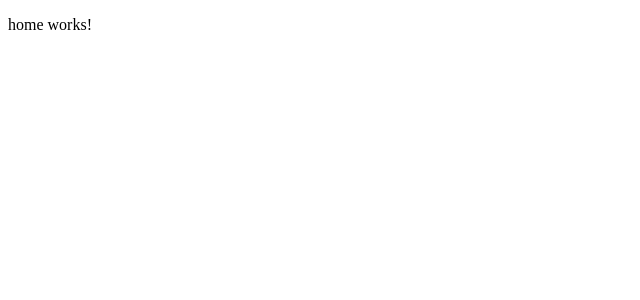
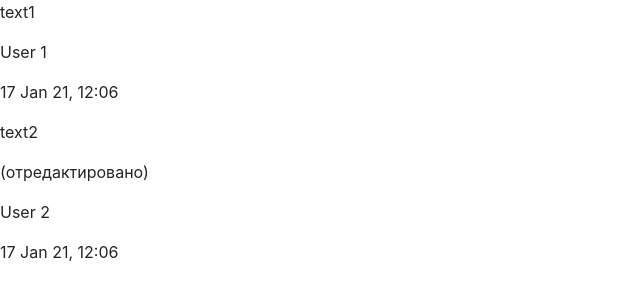
Before and after one commit to AlexanderFraltsov/test-posts, an Angular app: page /main in a window 1280 px wide. Shown: the top 300 px of the page, without its empty margins (0-640 px from the left). Built offline with nearby package versions, Linux system fonts and the light colour scheme.

Commit message:
feat: added post-service

```diff
--- a/package.json
+++ b/package.json
@@ -16,9 +16,12 @@
     "@angular/compiler": "~11.0.3",
     "@angular/core": "~11.0.3",
     "@angular/forms": "~11.0.3",
+    "@angular/localize": "~11.0.3",
     "@angular/platform-browser": "~11.0.3",
     "@angular/platform-browser-dynamic": "~11.0.3",
     "@angular/router": "~11.0.3",
+    "@ng-bootstrap/ng-bootstrap": "^9.0.0",
+    "bootstrap": "^4.5.0",
     "rxjs": "~6.6.0",
     "tslib": "^2.0.0",
     "zone.js": "~0.10.2"
--- a/src/app/modules/main/components/post/post.component.html
+++ b/src/app/modules/main/components/post/post.component.html
@@ -1 +1,5 @@
-<p>post works!</p>
+<p>{{post!.text}}</p>
+<p>{{post!.file}}</p>
+<p *ngIf="post!.isModified">(отредактировано)</p>
+<p>{{post!.author}}</p>
+<p>{{post!.date | date: 'd MMM yy, h:mm'}}</p>
--- a/src/app/modules/main/components/post/post.component.ts
+++ b/src/app/modules/main/components/post/post.component.ts
@@ -1,4 +1,5 @@
-import { Component, OnInit } from '@angular/core';
+import { Component, Input, OnInit } from '@angular/core';
+import { IPost } from '../../../../shared/models/post.model';
 
 @Component({
   selector: 'app-post',
@@ -6,7 +7,7 @@ import { Component, OnInit } from '@angular/core';
   styleUrls: ['./post.component.scss']
 })
 export class PostComponent implements OnInit {
-
+  @Input() public post?: IPost;
   constructor() { }
 
   ngOnInit(): void {
--- a/src/app/modules/main/main.module.ts
+++ b/src/app/modules/main/main.module.ts
@@ -4,6 +4,7 @@ import { CommonModule } from '@angular/common';
 import { HomeComponent } from './pages/home/home.component';
 import { MainRoutingModule } from './main.routing.module';
 import { PostComponent } from './components/post/post.component';
+import { SharedModule } from '../../shared/shared.module';
 
 
 
@@ -11,7 +12,8 @@ import { PostComponent } from './components/post/post.component';
   declarations: [HomeComponent, PostComponent],
   imports: [
     CommonModule,
-    MainRoutingModule
+    MainRoutingModule,
+    SharedModule
   ]
 })
 export class MainModule { }
--- a/src/app/modules/main/pages/home/home.component.html
+++ b/src/app/modules/main/pages/home/home.component.html
@@ -1 +1,3 @@
-<p>home works!</p>
+<div *ngFor="let post of posts$ | async">
+  <app-post [post]="post"></app-post>
+</div>
--- a/src/app/modules/main/pages/home/home.component.ts
+++ b/src/app/modules/main/pages/home/home.component.ts
@@ -1,4 +1,8 @@
+import { IPost } from '../../../../shared/models/post.model';
+import { Observable } from 'rxjs';
 import { Component, OnInit } from '@angular/core';
+
+import { PostService } from '../../services/post.service';
 
 @Component({
   selector: 'app-home',
@@ -6,10 +10,11 @@ import { Component, OnInit } from '@angular/core';
   styleUrls: ['./home.component.scss']
 })
 export class HomeComponent implements OnInit {
+  public posts$: Observable<IPost[]>;
 
-  constructor() { }
-
-  ngOnInit(): void {
+  constructor(private postService: PostService) {
+    this.posts$ = this.postService.getAll();
   }
 
+  public ngOnInit(): void {}
 }
--- /dev/null
+++ b/src/app/modules/main/services/post.service.ts
@@ -0,0 +1,32 @@
+import { Observable } from 'rxjs';
+import { Injectable } from '@angular/core';
+import { IPost } from 'src/app/shared/models/post.model';
+
+const mockPosts: IPost[] = [
+  {
+    id: '1',
+    author: 'User 1',
+    date: new Date(),
+    text: 'text1',
+    isModified: false
+  },
+  {
+    id: '2',
+    author: 'User 2',
+    date: new Date(),
+    text: 'text2',
+    isModified: true
+  }
+];
+
+@Injectable({
+  providedIn: 'root'
+})
+export class PostService {
+
+  constructor() { }
+
+  public getAll(): Observable<IPost[]> {
+    return new Observable((subscriber) => subscriber.next(mockPosts));
+  }
+}
--- /dev/null
+++ b/src/app/shared/models/author.model.ts
@@ -0,0 +1,4 @@
+export interface IAuthor {
+  name: string;
+  password: string;
+}
--- a/src/polyfills.ts
+++ b/src/polyfills.ts
@@ -1,3 +1,7 @@
+/***************************************************************************************************
+ * Load `$localize` onto the global scope - used if i18n tags appear in Angular templates.
+ */
+import '@angular/localize/init';
 /**
  * This file includes polyfills needed by Angular and is loaded before the app.
  * You can add your own extra polyfills to this file.
--- a/src/styles.scss
+++ b/src/styles.scss
@@ -1 +1,4 @@
 /* You can add global styles to this file, and also import other style files */
+
+/* Importing Bootstrap SCSS file. */
+@import '~bootstrap/scss/bootstrap';
```
Also changed, not shown: src/app/shared/models/post.model.ts (added, +8 -0 lines), src/app/shared/shared.module.ts (+5 -2 lines), 2 other files (tests, documents, lock files or other folders).
